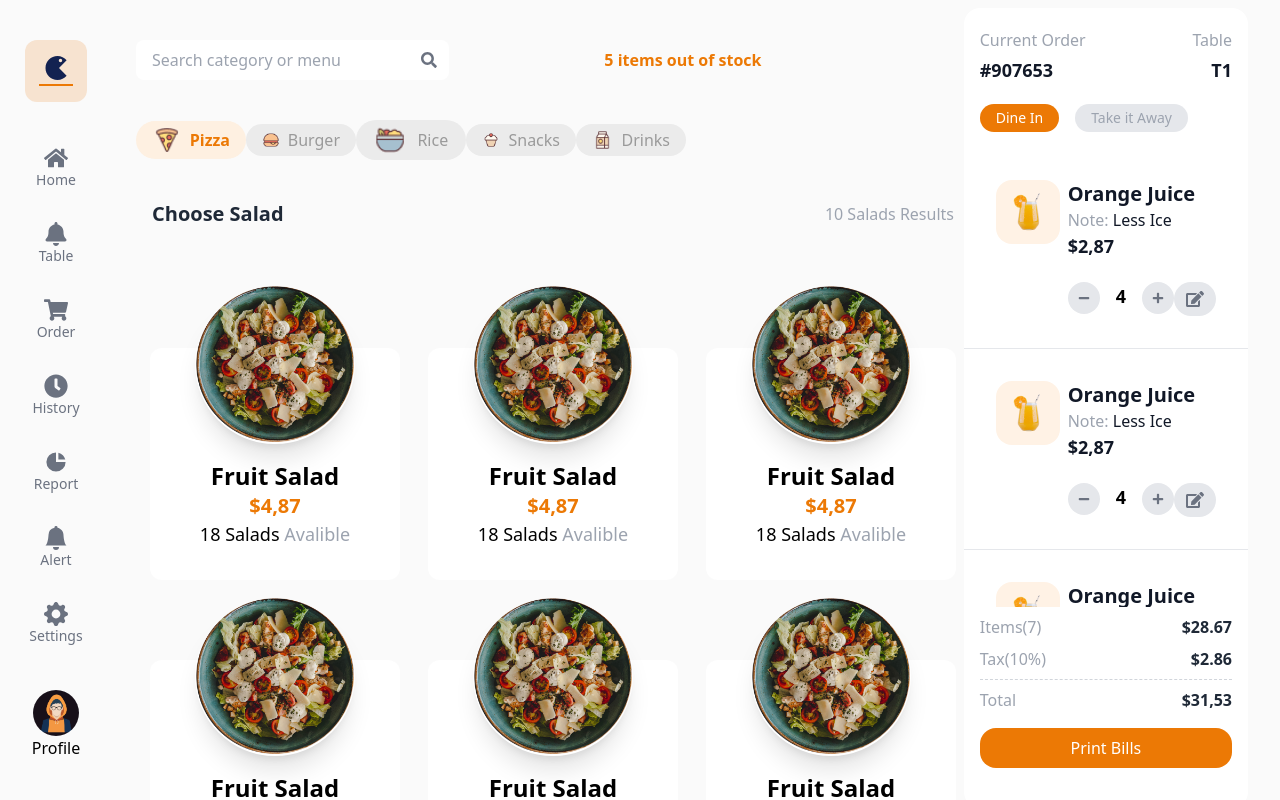
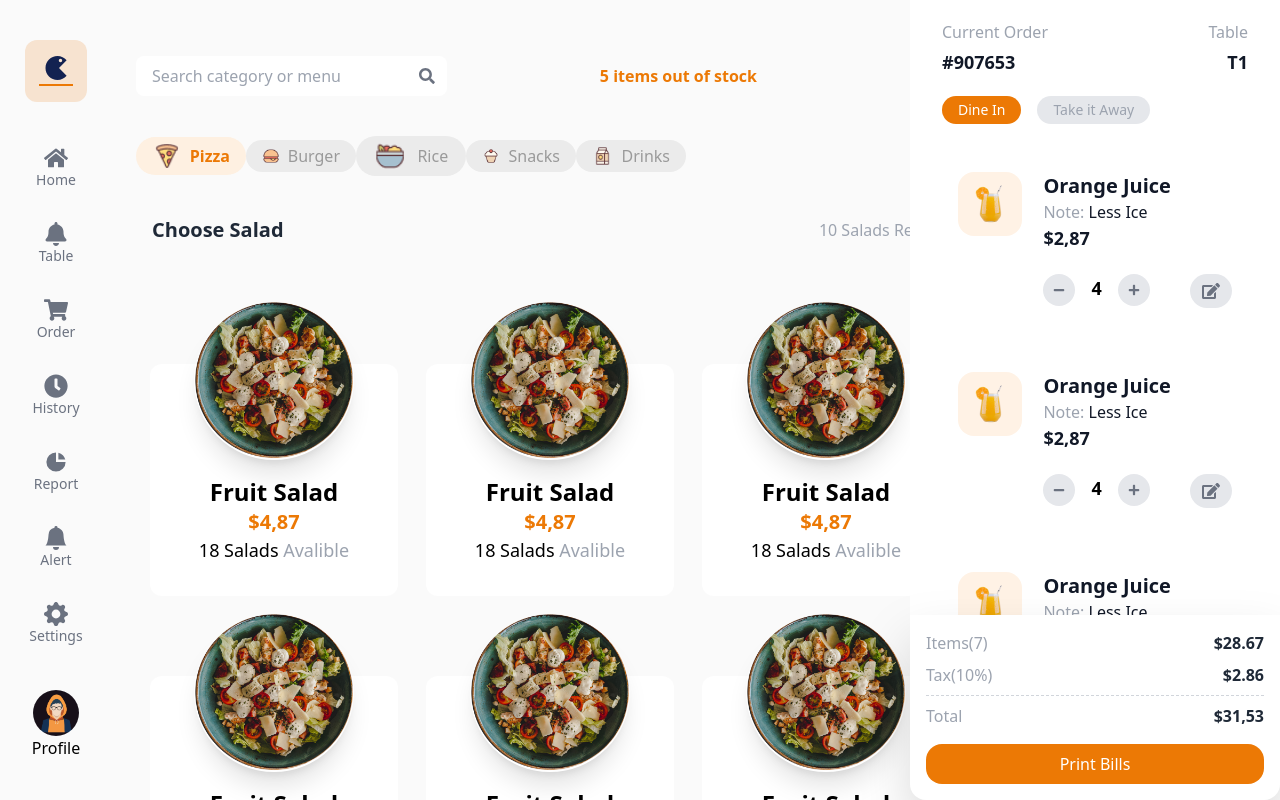
Before and after one commit to GeraAlcantara/DashboardUIfood, a Next.js app: page / in a window 1280 px wide. Shown: the top 800 px of the page. Built offline with nearby package versions, Linux system fonts and the light colour scheme.

Commit message:
fix shopingcar responsive

```diff
--- a/pages/index.js
+++ b/pages/index.js
@@ -1,18 +1,29 @@
 import Head from "next/head";
 import Image from "next/image";
 import { useState } from "react";
-import { FaGithubSquare, FaGratipay, FaAlignRight, FaTimes, FaEdit, FaMinus, FaPlus } from "react-icons/fa";
+import { FaGithubSquare, FaGratipay, FaAlignRight, FaTimes, FaShoppingCart } from "react-icons/fa";
 import Card from "../src/components/Card";
 import Chips from "../src/components/Chips";
-import ProductCard from "../src/components/ProductCard";
+
 import Search from "../src/components/Search";
+import ShopingCar from "../src/components/ShopingCar";
 import SideBar from "../src/components/SideBar";
 
 export default function Home() {
   const [showMenu, setShowMenu] = useState(false);
+  const [showShopingCar, setshowShopingCar] = useState(false);
 
   const toogleMenu = () => {
     setShowMenu(!showMenu);
+    if (showShopingCar) {
+      setshowShopingCar(!showShopingCar);
+    }
+  };
+  const toggleShopingCar = () => {
+    setshowShopingCar(!showShopingCar);
+    if (showMenu) {
+      setShowMenu(!showMenu);
+    }
   };
   return (
     <div className='min-h-screen w-full'>
@@ -27,17 +38,15 @@ export default function Home() {
       <nav className='bg-[#ec7905] flex items-center justify-around lg:hidden w-full text-white fixed bottom-0 left-0 py-2 px-8 text-4xl rounded-t-2xl z-20'>
         <button className='p-1'>
           <FaGithubSquare></FaGithubSquare>
-        </button>{" "}
-        <button>
-          <FaGratipay className='p-1'></FaGratipay>
         </button>
+        <button onClick={toggleShopingCar}>{showShopingCar ? <FaTimes></FaTimes> : <FaShoppingCart className='p-1'> </FaShoppingCart>}</button>
         <button onClick={toogleMenu}>{showMenu ? <FaTimes></FaTimes> : <FaAlignRight className='p-1'></FaAlignRight>}</button>
       </nav>
       {/* Mobile Menu END*/}
 
       {/* Content */}
-      <div className='grid grid-cols-8 px-6 lg:pl-28 bg-[#fafafa]'>
-        <main className='col-span-full lg:col-span-6 lg:ml-6'>
+      <div className='grid grid-cols-8  lg:pl-28 bg-[#fafafa]'>
+        <main className='col-span-full lg:col-span-5 xl:col-span-6 p-4 lg:px-6'>
           <Search></Search>
           <Chips></Chips>
           <header className='flex justify-between items-center py-6 md:py-10 lg:mx-4'>
@@ -72,54 +81,17 @@ export default function Home() {
         </main>
 
         {/* Shoping Cart */}
-        <aside className='hidden lg:col-span-2 lg:relative lg:flex justify-center items-center h-screen transition-all left-0 top-0 absolute w-full '>
-          <div className='top-2 md:right-1 xl:right-4 w-full xl:w-fit xl:fixed mx-4 h-screen lg:h-[calc(100vh - 54px)] bg-white rounded-2xl py-4 '>
-            {/* Order Status */}
-            <div className=''>
-              <div className='flex justify-between items-center text-gray-400 font-light my-1 px-4'>
-                <span>Current Order</span>
-                <span>Table</span>
-              </div>
-              <div className='flex justify-between items-center text-lg text-gray-900 font-bold my-1 px-4'>
-                <span>#907653</span>
-                <span>T1</span>
-              </div>
-              {/* Order Status End */}
-
-              {/* Pills */}
-              <div className='flex py-4 gap-4 text-sm px-4'>
-                <button className='bg-[#ec7905] px-4 py-1 text-white rounded-full'>Dine In</button>
-                <button className='bg-gray-200 px-4 py-1 text-gray-400 rounded-full'>Take it Away</button>
-              </div>
-              {/* Pills END */}
-
-              {/* Products */}
-              <div className='h-[400px] xl:h-[610px] hover:overflow-y-auto overflow-x-hidden '>
-                <ProductCard />
-                <ProductCard />
-                <ProductCard />
-                <ProductCard />
-              </div>
-              {/* Product card End */}
-
-              <div className='absolute bottom-10 w-full bg-white  rounded-b-2xl px-4 pt-2'>
-                <div className='flex justify-between mb-2'>
-                  <span className='text-gray-400'>Items(7)</span> <span className='font-bold text-gray-800'>$28.67</span>
-                </div>
-                <div className='flex justify-between mb-2'>
-                  <span className='text-gray-400'>Tax(10%)</span> <span className='font-bold text-gray-800'>$2.86</span>
-                </div>
-                <hr className='border-dashed border-gray-300' />
-                <div className='flex justify-between pt-2  mb-4'>
-                  <span className='text-gray-400'>Total</span> <span className='font-bold text-gray-800'>$31,53</span>
-                </div>
-
-                <button className='bg-[#ec7905] py-2 w-full text-center text-white font-medium rounded-2xl '>Print Bills</button>
-              </div>
-            </div>
+        <aside className='lg:col-span-2 flex relative col-start-1 row-start-auto lg:col-start-auto'>
+          <div
+            className={` transition-all top-0 w-full fixed lg:w-[330px] xl:w-[370px] lg:right-0 h-[calc(100vh-40px)] lg:h-screen bg-white  ${
+              showShopingCar ? "right-0 " : "-right-full"
+            } `}
+          >
+            <ShopingCar></ShopingCar>
           </div>
         </aside>
       </div>
     </div>
   );
 }
+/* hidden lg:col-span-2 lg:relative lg:flex justify-center items-center h-screen transition-all left-0 top-0 absolute w-full */
--- a/src/components/ProductCard.js
+++ b/src/components/ProductCard.js
@@ -32,7 +32,6 @@ function ProductCard() {
           </div>
         </div>
       </div>
-      <hr />
     </>
   );
 }
--- /dev/null
+++ b/src/components/ShopingCar.js
@@ -0,0 +1,53 @@
+import ProductCard from "./ProductCard";
+
+function ShopingCar() {
+  return (
+    <div>
+      <div className='p-4'>
+        <div className='flex justify-between items-center text-gray-400 font-light my-1 px-4'>
+          <span>Current Order</span>
+          <span>Table</span>
+        </div>
+        <div className='flex justify-between items-center text-lg text-gray-900 font-bold my-1 px-4'>
+          <span>#907653</span>
+          <span>T1</span>
+        </div>
+        {/* Order Status End */}
+
+        {/* Pills */}
+        <div className='flex py-4 gap-4 text-sm px-4'>
+          <button className='bg-[#ec7905] px-4 py-1 text-white rounded-full'>Dine In</button>
+          <button className='bg-gray-200 px-4 py-1 text-gray-400 rounded-full'>Take it Away</button>
+        </div>
+        {/* Pills END */}
+
+        {/* Products */}
+        <div className='h-[400px] xl:h-[610px] md:portrait:min-h-[700px] hover:overflow-y-auto overflow-x-hidden '>
+          <ProductCard />
+          <ProductCard />
+          <ProductCard />
+          <ProductCard />
+        </div>
+        {/* Product card End */}
+      </div>
+      <div className='absolute bottom-10 lg:bottom-0 w-full m-auto bg-white drop-shadow-2xl  rounded-b-2xl'>
+        <div className='p-4'>
+          <div className='flex justify-between mb-2'>
+            <span className='text-gray-400'>Items(7)</span> <span className='font-bold text-gray-800'>$28.67</span>
+          </div>
+          <div className='flex justify-between mb-2'>
+            <span className='text-gray-400'>Tax(10%)</span> <span className='font-bold text-gray-800'>$2.86</span>
+          </div>
+          <hr className='border-dashed border-gray-300' />
+          <div className='flex justify-between pt-2  mb-4'>
+            <span className='text-gray-400'>Total</span> <span className='font-bold text-gray-800'>$31,53</span>
+          </div>
+
+          <button className='bg-[#ec7905] py-2 w-full text-center text-white font-medium rounded-2xl '>Print Bills</button>
+        </div>
+      </div>
+    </div>
+  );
+}
+
+export default ShopingCar;
```
